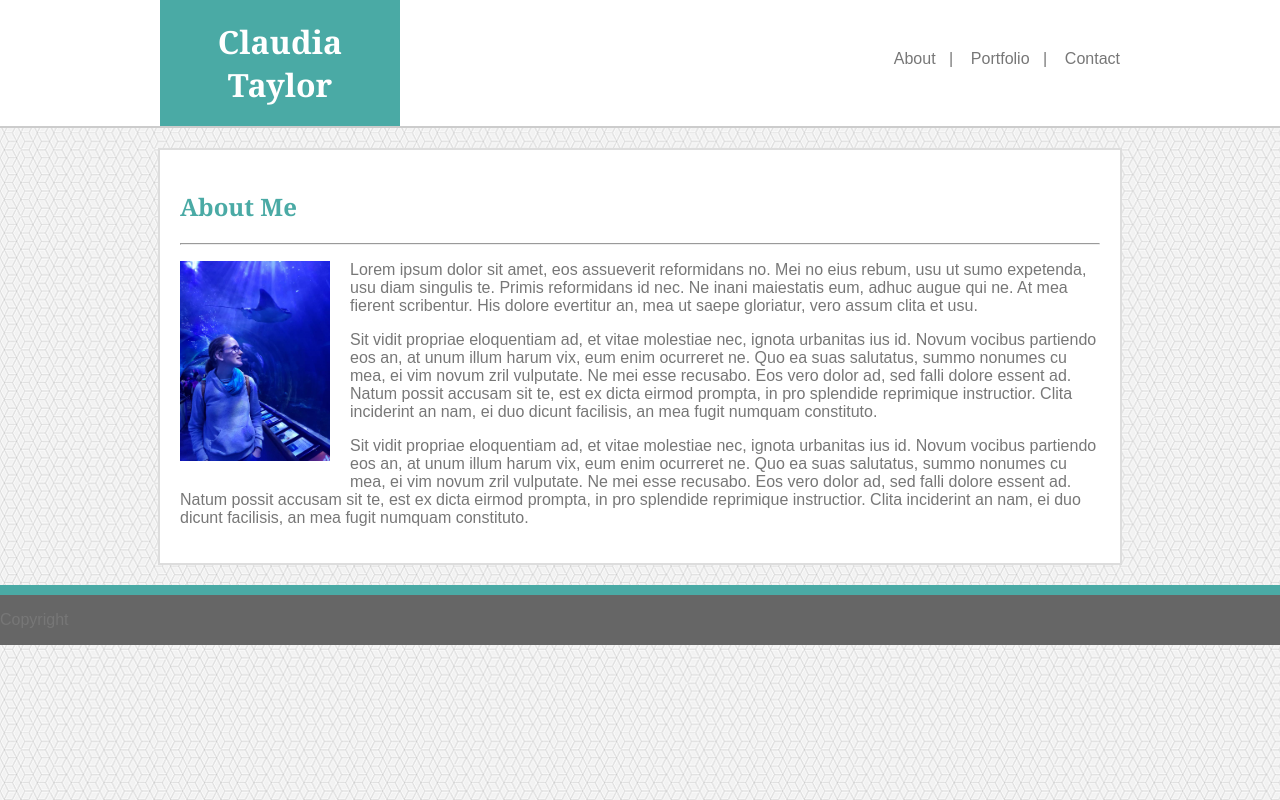
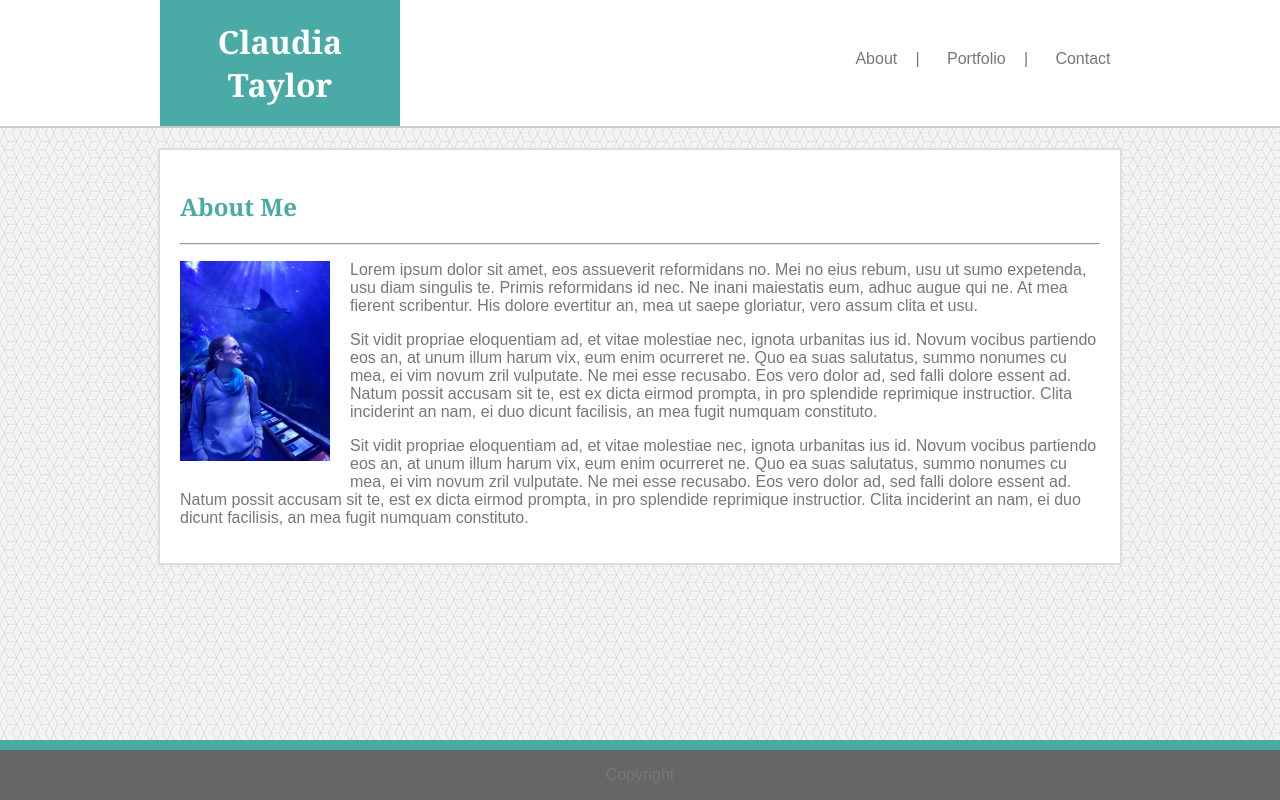
Before and after one commit to claudiact6/Basic-Portfolio, a plain HTML site: page index.html in a window 1280 px wide. Drawn offline with Linux system fonts and the light colour scheme.

Commit message:
added sticky footer

```diff
--- a/assets/css/style.css
+++ b/assets/css/style.css
@@ -16,9 +16,12 @@ body {
     background-image: url("../images/background.png");
     background-color:#cccccc;
     margin: 0;
+    display: flex;
+    flex-direction: column;
+    height: 100vh;
 }
 
-.header {
+header {
     float: left;
     margin: 0px 0px 20px 0px;
     padding: 0px;
@@ -62,6 +65,15 @@ body {
 .menu a {
     text-decoration: none;
     color: #777777;
+    padding: 5px;
+}
+
+.menu a:hover {
+    background-color: #4aaaa5;
+}
+
+.maincontainer {
+    flex: 1 0 auto;
 }
 
 .main {
@@ -79,14 +91,14 @@ body {
     margin: 0px 20px 20px 0px;
 }
 
-.footer {
+footer {
     float: left;
     background-color: #666666;
     border: solid #4aaaa5;
     border-width: 10px 0px 0px 0px;
-    margin: 20px 0px 0px 0px;
+    margin: auto 0px 0px 0px;
+    text-align: center;
     width: 100%
-
 }
 
 .portfolioimg {
--- a/index.html
+++ b/index.html
@@ -1,32 +1,54 @@
 <!DOCTYPE html>
 <html>
+
 <head>
     <title>Claudia Taylor</title>
     <link rel="stylesheet" type="text/css" href="assets/css/style.css">
 </head>
+
 <body>
-        <div class="header">
+    <header>
         <div class="innerheader">
             <h1 class="name">Claudia Taylor</h1>
             <div class="menucontainer">
                 <ul class="menu">
-                        <li><a href="index.html">About&nbsp;&nbsp;&nbsp;|</a></li>
-                        <li><a href="portfolio.html">&nbsp;&nbsp;&nbsp;Portfolio&nbsp;&nbsp;&nbsp;|</a></li>
-                        <li><a href="contact.html">&nbsp;&nbsp;&nbsp;Contact</a></li>
+                    <li>
+                        <a href="index.html">&nbsp;About&nbsp;</a>&nbsp;&nbsp;|</li>
+                    <li>&nbsp;&nbsp;
+                        <a href="portfolio.html">&nbsp;Portfolio&nbsp;</a>&nbsp;&nbsp;|</li>
+                    <li>&nbsp;&nbsp;
+                        <a href="contact.html">&nbsp;Contact&nbsp;</a>
+                    </li>
                 </ul>
             </div>
         </div>
-        </div>
+    </header>
+
+    <div class="maincontainer">
         <div class="main">
             <h2>About Me</h2>
             <hr />
 
-            <p><img id="profilepic" src="assets/images/aquarium.jpg" alt="claudia"/>Lorem ipsum dolor sit amet, eos assueverit reformidans no. Mei no eius rebum, usu ut sumo expetenda, usu diam singulis te. Primis reformidans id nec. Ne inani maiestatis eum, adhuc augue qui ne. At mea fierent scribentur. His dolore evertitur an, mea ut saepe gloriatur, vero assum clita et usu.</p>
-            <p>Sit vidit propriae eloquentiam ad, et vitae molestiae nec, ignota urbanitas ius id. Novum vocibus partiendo eos an, at unum illum harum vix, eum enim ocurreret ne. Quo ea suas salutatus, summo nonumes cu mea, ei vim novum zril vulputate. Ne mei esse recusabo. Eos vero dolor ad, sed falli dolore essent ad. Natum possit accusam sit te, est ex dicta eirmod prompta, in pro splendide reprimique instructior. Clita inciderint an nam, ei duo dicunt facilisis, an mea fugit numquam constituto.</p>
-            <p>Sit vidit propriae eloquentiam ad, et vitae molestiae nec, ignota urbanitas ius id. Novum vocibus partiendo eos an, at unum illum harum vix, eum enim ocurreret ne. Quo ea suas salutatus, summo nonumes cu mea, ei vim novum zril vulputate. Ne mei esse recusabo. Eos vero dolor ad, sed falli dolore essent ad. Natum possit accusam sit te, est ex dicta eirmod prompta, in pro splendide reprimique instructior. Clita inciderint an nam, ei duo dicunt facilisis, an mea fugit numquam constituto.</p>
+            <p>
+                <img id="profilepic" src="assets/images/aquarium.jpg" alt="claudia" />Lorem ipsum dolor sit amet, eos assueverit reformidans no. Mei no eius rebum, usu ut sumo expetenda, usu diam
+                singulis te. Primis reformidans id nec. Ne inani maiestatis eum, adhuc augue qui ne. At mea fierent scribentur.
+                His dolore evertitur an, mea ut saepe gloriatur, vero assum clita et usu.</p>
+            <p>Sit vidit propriae eloquentiam ad, et vitae molestiae nec, ignota urbanitas ius id. Novum vocibus partiendo eos an,
+                at unum illum harum vix, eum enim ocurreret ne. Quo ea suas salutatus, summo nonumes cu mea, ei vim novum zril
+                vulputate. Ne mei esse recusabo. Eos vero dolor ad, sed falli dolore essent ad. Natum possit accusam sit te,
+                est ex dicta eirmod prompta, in pro splendide reprimique instructior. Clita inciderint an nam, ei duo dicunt
+                facilisis, an mea fugit numquam constituto.</p>
+            <p>Sit vidit propriae eloquentiam ad, et vitae molestiae nec, ignota urbanitas ius id. Novum vocibus partiendo eos an,
+                at unum illum harum vix, eum enim ocurreret ne. Quo ea suas salutatus, summo nonumes cu mea, ei vim novum zril
+                vulputate. Ne mei esse recusabo. Eos vero dolor ad, sed falli dolore essent ad. Natum possit accusam sit te,
+                est ex dicta eirmod prompta, in pro splendide reprimique instructior. Clita inciderint an nam, ei duo dicunt
+                facilisis, an mea fugit numquam constituto.</p>
         </div>
-        <div class="footer">
+    </div>
+
+    <footer>
         <p>Copyright</p>
-        </div>
+    </footer>
 </body>
+
 </html>
```
Also changed, not shown: 2 other files. Lines whose indentation alone changed are shown as unchanged.
